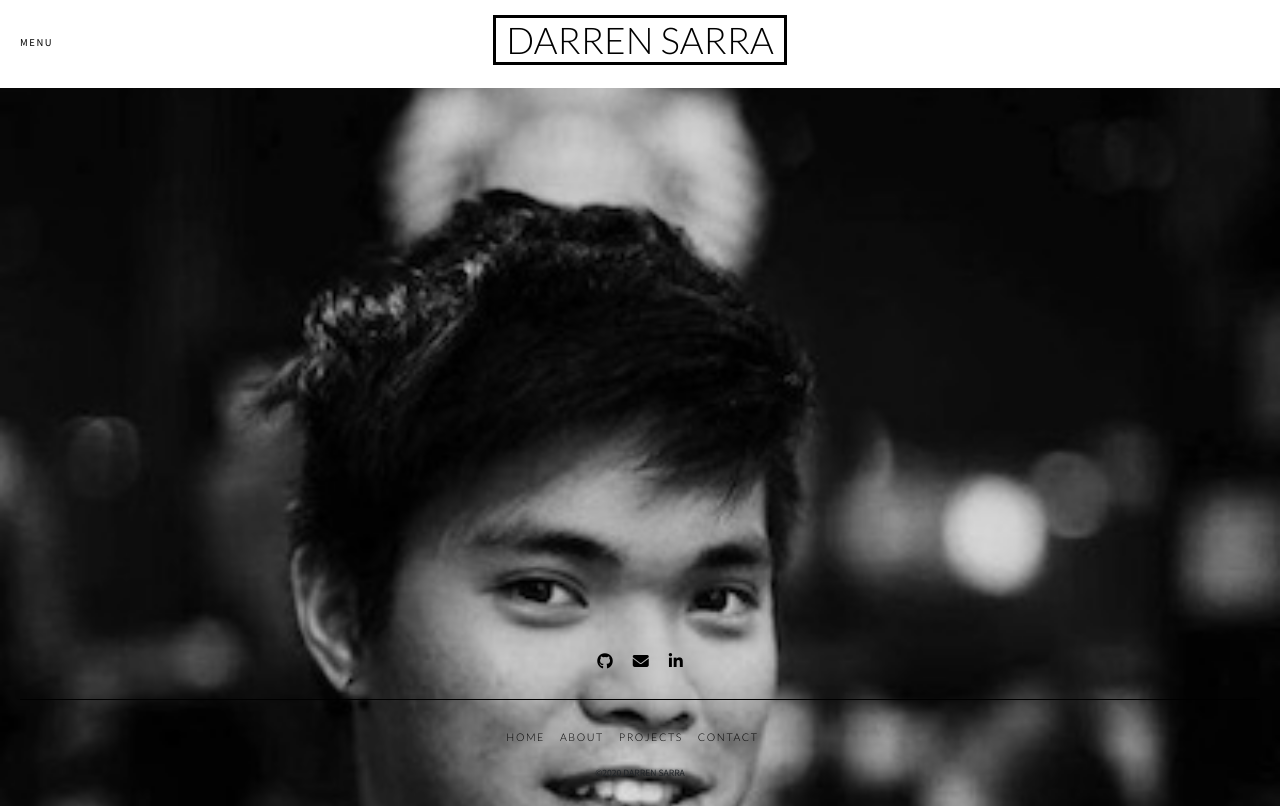
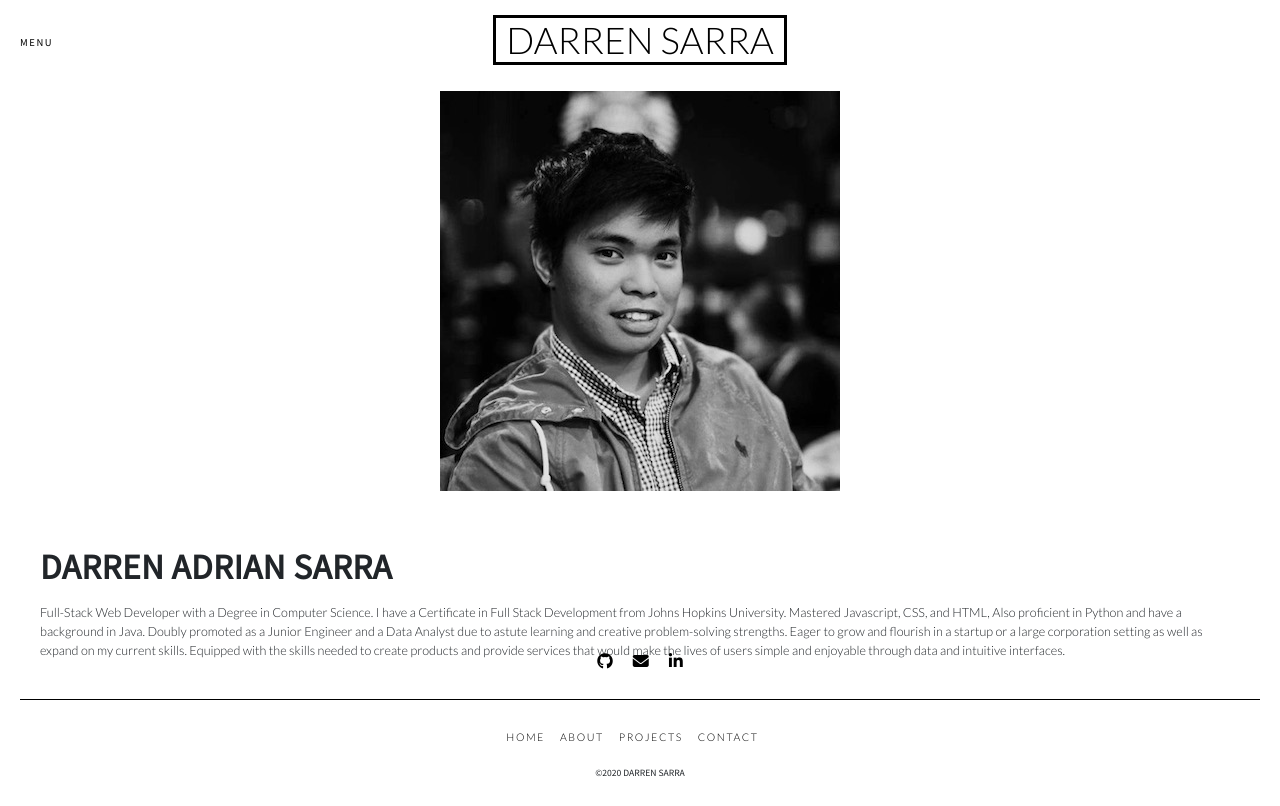
Before and after one commit to dsarra1018/React-Portfolio, a React (Create React App) app: page /about in a window 1280 px wide. Shown: the top 806 px of the page. Built offline with nearby package versions, Linux system fonts and the light colour scheme.

Commit message:
Fixed alignment with the main content.

```diff
--- a/src/components/MainAbout/index.js
+++ b/src/components/MainAbout/index.js
@@ -14,14 +14,15 @@ function MainAbout() {
       <main className="main-content">
         <div className="about-me">
           <section className="image-section">
-            <div className="img-container">
-              <div className="img-box" style={style.padding}>
-                <img src={Image} alt="An image of myself.">
-              </img>
-              </div>
+            <div className="img-box" style={style.padding}>
+              <img src={Image} alt="An image of myself."></img>
             </div>
           </section>
           <section className="about-section">
+            <section className="text-box">
+              <h2 className="text-name">DARREN ADRIAN SARRA</h2>
+              <p className="text-about">Full-Stack Web Developer with a Degree in Computer Science. I have a Certificate in Full Stack Development from Johns Hopkins University. Mastered Javascript, CSS, and HTML, Also proficient in Python and have a background in Java. Doubly promoted as a Junior Engineer and a Data Analyst due to astute learning and creative problem-solving strengths. Eager to grow and flourish in a startup or a large corporation setting as well as expand on my current skills. Equipped with the skills needed to create products and provide services that would make the lives of users simple and enjoyable through data and intuitive interfaces.</p>
+            </section>
 
           </section>
         </div>
--- a/src/components/MainAbout/style.css
+++ b/src/components/MainAbout/style.css
@@ -3,25 +3,71 @@
 }
 
 .image-section {
-  position: relative;
+  /* position: relative; */
+  padding: 1.25rem;
 }
 
 .img-box {
-  position: relative;
-  height: 0;
+  -webkit-align-items:center;
+  align-items: center;
+  -webkit-justify-content: space-between;
+  justify-content: space-between;
+}
+
+img {
   display: block;
+  margin-left: auto;
+  margin-right: auto;
+  width: max-content;
+}
+
+.about-section {
+  padding: 1.25rem;
+}
+
+.text-box {
+  grid-template-columns: 50% 50%;
+}
+
+.text-box {
   width: 100%;
 }
 
-img {
-  position: absolute;
-  top: 0;
-  left: 0;
-  width: 100%;
-  /* height: 100%; */
+.text-box {
+  padding: 0.625rem;
+  display: -webkit-flex;
+  display: flex;
+  -webkit-flex-direction: column;
+  -webkit-align-items: flex-start;
+  align-items: flex-start;
+}
+
+.text-name {
+  margin: 0.625rem;
+}
+
+h2 {
+  font-family: 'Source Sans Pro', sans-serif;
+  font-size: 2.1875rem;
+  font-weight: bold;
+  line-height: .95;
+  letter-spacing: 0.03rem;
+}
+
+.text-about {
+  margin: 0.625rem 0.625rem 0;
+}
+
+p {
+  font-size: .79rem;
+  font-family: 'Lato', sans-serif;
+  display: block;
+  margin-block-start: 1em;
+  margin-block-end: 1em;
+  margin-inline-start: 0px;
+  margin-inline-end: 0px;
+}
+
+section {
   display: block;
 }
-
-img {
-  max-width: 100%;
-}
```
